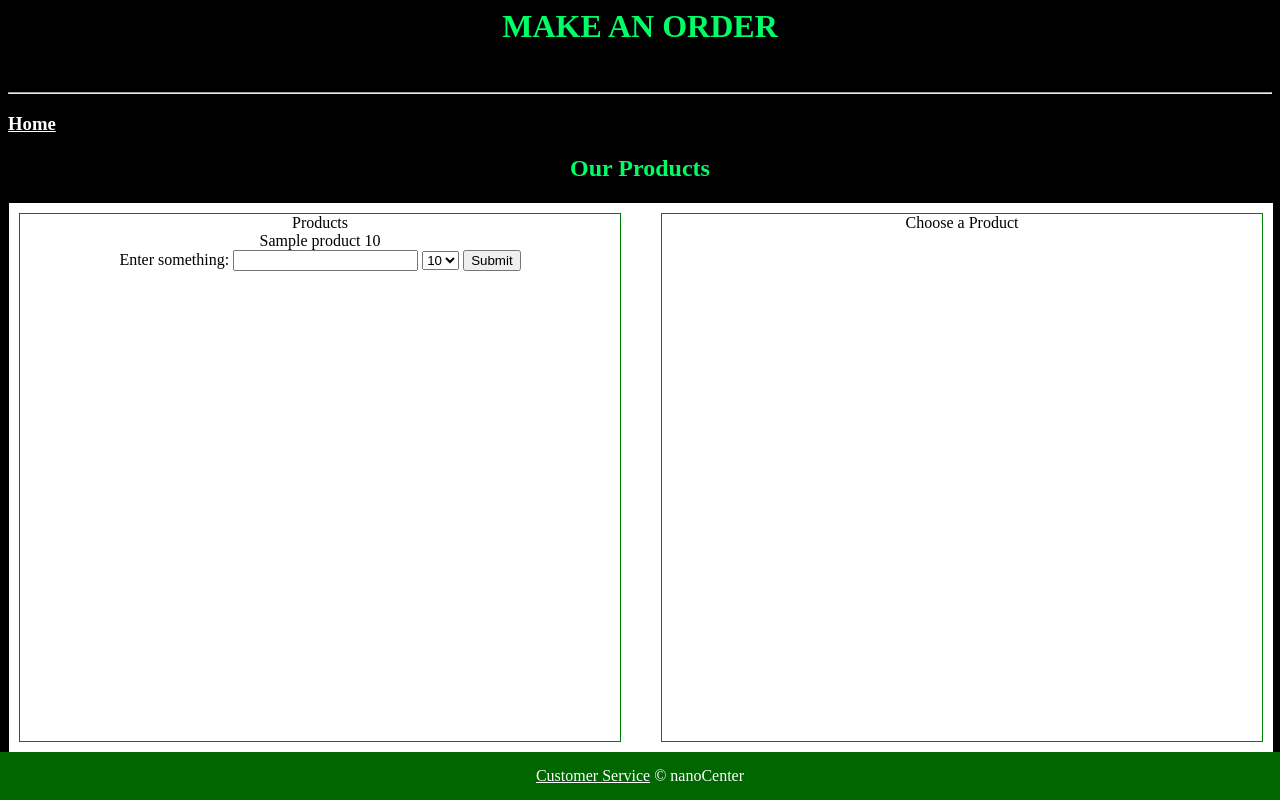
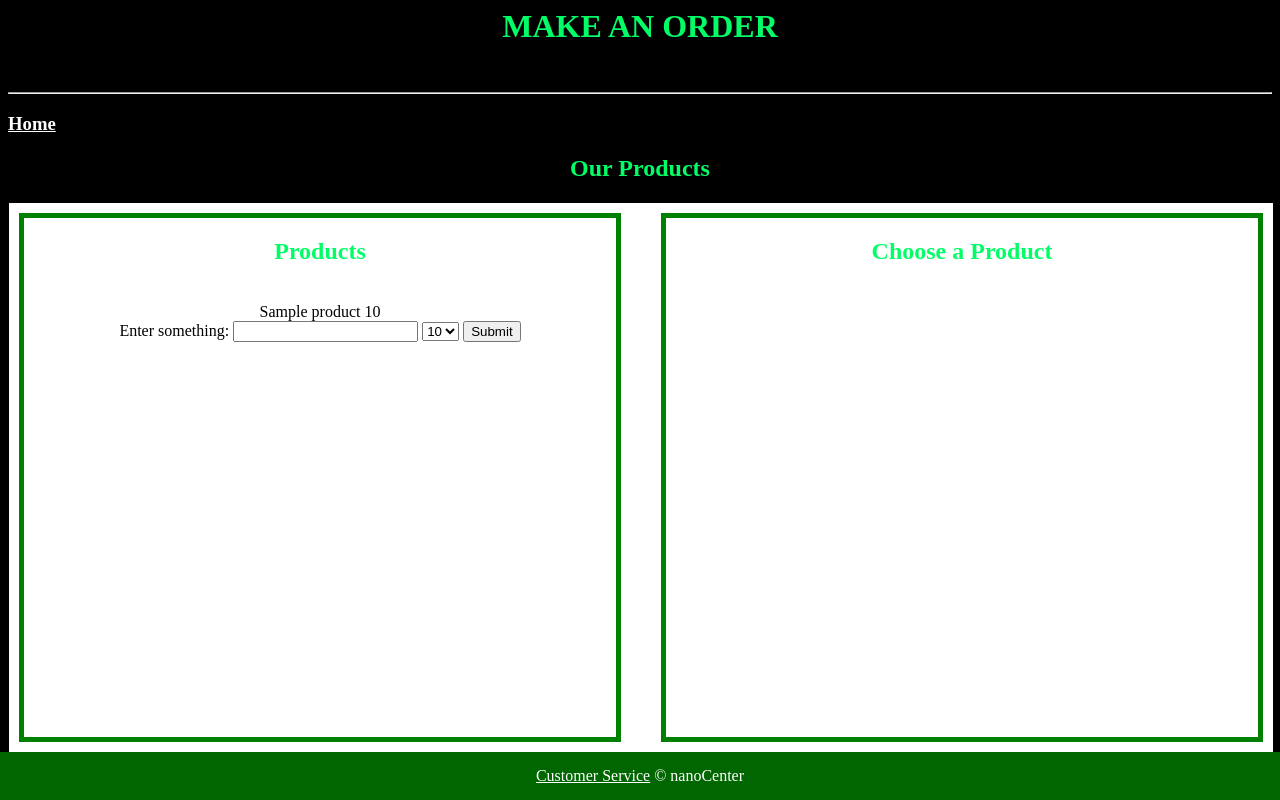
Before and after one commit to edgar-rosales95/nanocenter, a PHP site: page /Makeorder.php in a window 1280 px wide. Run offline with PHP 8.4, Linux system fonts and the light colour scheme; tables that the repository leaves empty or names only in its code hold one stand-in row (values such as "Sample post").

Commit message:
added green text and thicker blocks

```diff
--- a/Makeorder.php
+++ b/Makeorder.php
@@ -35,13 +35,13 @@
 			.sidenav-left {
   			background: #ffffff;
 			margin: 10px;
-			border: 1px solid green;
+			border: 5px solid green;
 			text-align: center;
 		}
 			.sidenav-right {
   			background: #ffffff;
 			margin: 10px;
-			border: 1px solid green;
+			border: 5px solid green;
 			text-align: center;
 		}
 		footer{
@@ -68,7 +68,7 @@
 
 <div class="sidenav-main">
 
-	<div class="sidenav-left">Products
+	<div class="sidenav-left"><h2>Products</h2>
 	<br>
 
 <?php
@@ -156,7 +156,7 @@ if (isset($_POST["dropdown"])) {
 
 
 </div>
-<div class="sidenav-right">Choose a Product</div>
+<div class="sidenav-right"><h2>Choose a Product</h2></div>
 
 	</div>
 
```
